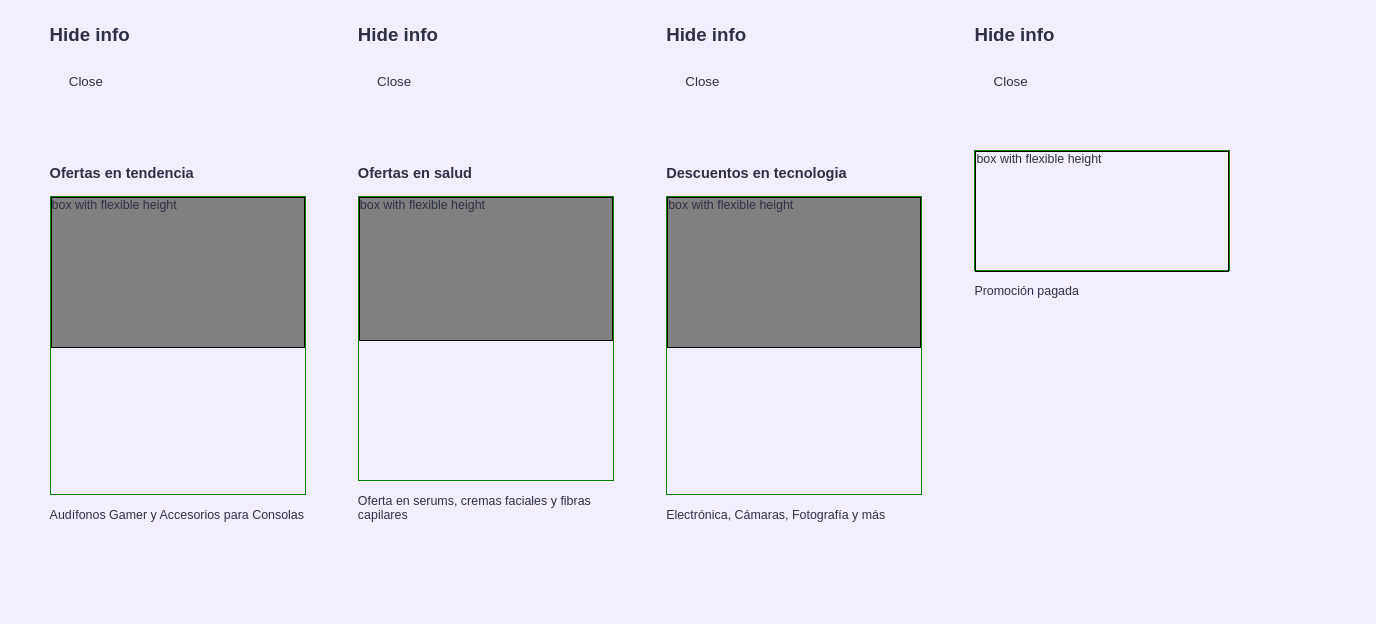
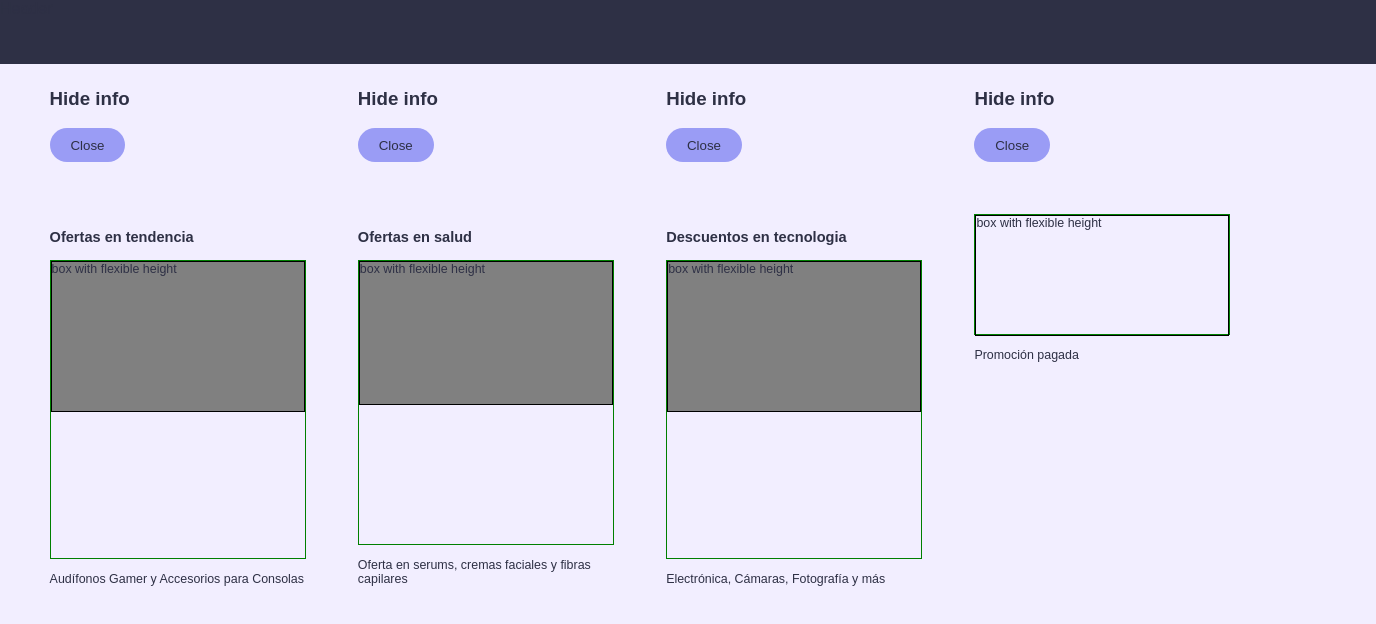
Before and after one commit to Purple-Code-sh/pactia, a React (Vite) app: page / in a window 1280 px wide. Shown: the top 624 px of the page, 1376 px wide, since content can reach past the window. Built offline with nearby package versions, Linux system fonts and the light colour scheme; a web font is replaced by a local one.

Commit message:
implementing new colors

```diff
--- a/src/App.tsx
+++ b/src/App.tsx
@@ -1,6 +1,6 @@
 //components
 import Accordion from "./components/Accordion/Accordion";
-
+import Header from "./components/Header/Header";
 //data
 import cardsInfo from "./data/cardsInfo.json";
 
@@ -31,6 +31,7 @@ export default function App() {
   });
   return (
     <div>
+      <Header></Header>
       <section className="welcomeSection">{showCards}</section>
     </div>
   );
--- /dev/null
+++ b/src/components/Header/Header.tsx
@@ -0,0 +1,5 @@
+import "./headerStyle.css";
+
+export default function Header() {
+  return <div className="main">Header</div>;
+}
--- /dev/null
+++ b/src/components/Header/headerStyle.css
@@ -0,0 +1,7 @@
+@import "../../theme.css";
+
+.main {
+  background-color: var(--ss-blackBlue);
+  height: 4rem;
+  width: 86em;
+}
--- a/src/index.css
+++ b/src/index.css
@@ -8,23 +8,24 @@ body {
 }
 
 .actionButton {
-  background-color: var(--ss-main);
-  color: var(--ss-darkest);
+  background-color: var(--ss-blue);
+  color: var(--ss-blackBlue);
   border: none;
   border-radius: 5rem;
-  padding-left: 1.2rem;
-  padding-right: 1.2rem;
+  padding-left: 1.3rem;
+  padding-right: 1.3rem;
   padding-top: 0.6rem;
   padding-bottom: 0.6rem;
-  transition: all 1s;
+  transition: all 0.7s;
 }
 
 .actionButton:hover {
-  background-color: var(--ss-light);
+  background-color: white;
+  border: 1px solid var(--ss-blue);
   color: black;
   scale: 1.1;
-  box-shadow: 0 0 0.66rem var(--ss-darker);
-  transition: all 0.06s;
+  box-shadow: 0 0 0.5rem var(--ss-blue);
+  transition: all 0.03s;
 }
 
 .card {
```
Also changed, not shown: src/utilities/useWindowDimension.ts (added, +26 -0 lines).
